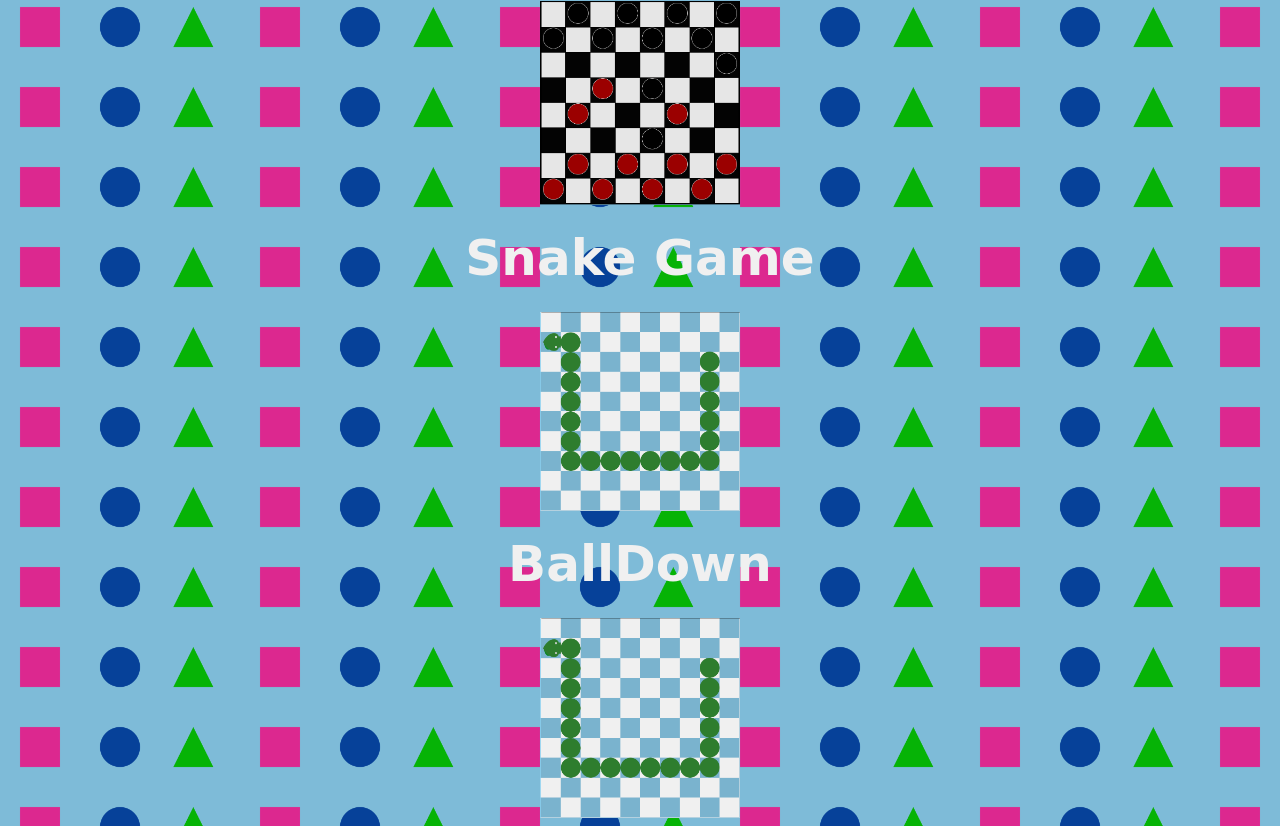
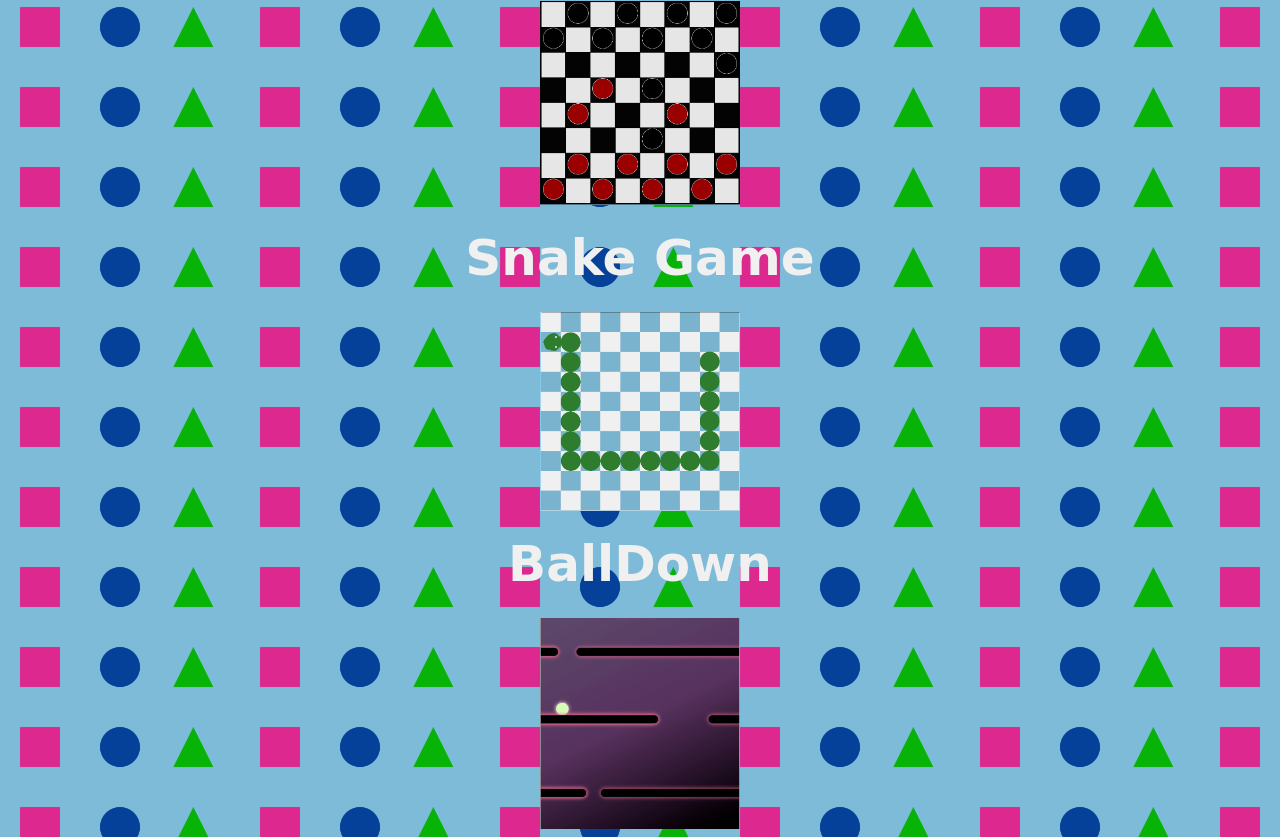
Before and after one commit to Ting9997/BootlegGames, a Vue app: page /games in a window 1280 px wide. Shown: the part 399-1236 px from the top of the page. Built offline with nearby package versions, Linux system fonts and the light colour scheme.

Commit message:
Added Ball Down Preview

```diff
--- a/src/components/GameElement.vue
+++ b/src/components/GameElement.vue
@@ -13,7 +13,7 @@
             <div class="game-list-item">
                 <a class="nav-link" href="/games/snake">
                     <p>Snake Game</p>
-                   <img id="checkers_preview" src="../assets/snake_preview.png" alt="Checkers Preview">
+                   <img id="checkers_preview" src="../assets/snake_preview.png" alt="Snake Preview">
                 </a>
             </div>
         </dt>
@@ -21,7 +21,7 @@
             <div class="game-list-item">
                 <a class="nav-link" href="/games/balldown">
                     <p>BallDown</p>
-                   <img id="checkers_preview" src="../assets/snake_preview.png" alt="Checkers Preview">
+                   <img id="checkers_preview" src="../assets/balldown_preview.png" alt="BallDown Preview">
                 </a>
             </div>
         </dt>
```
